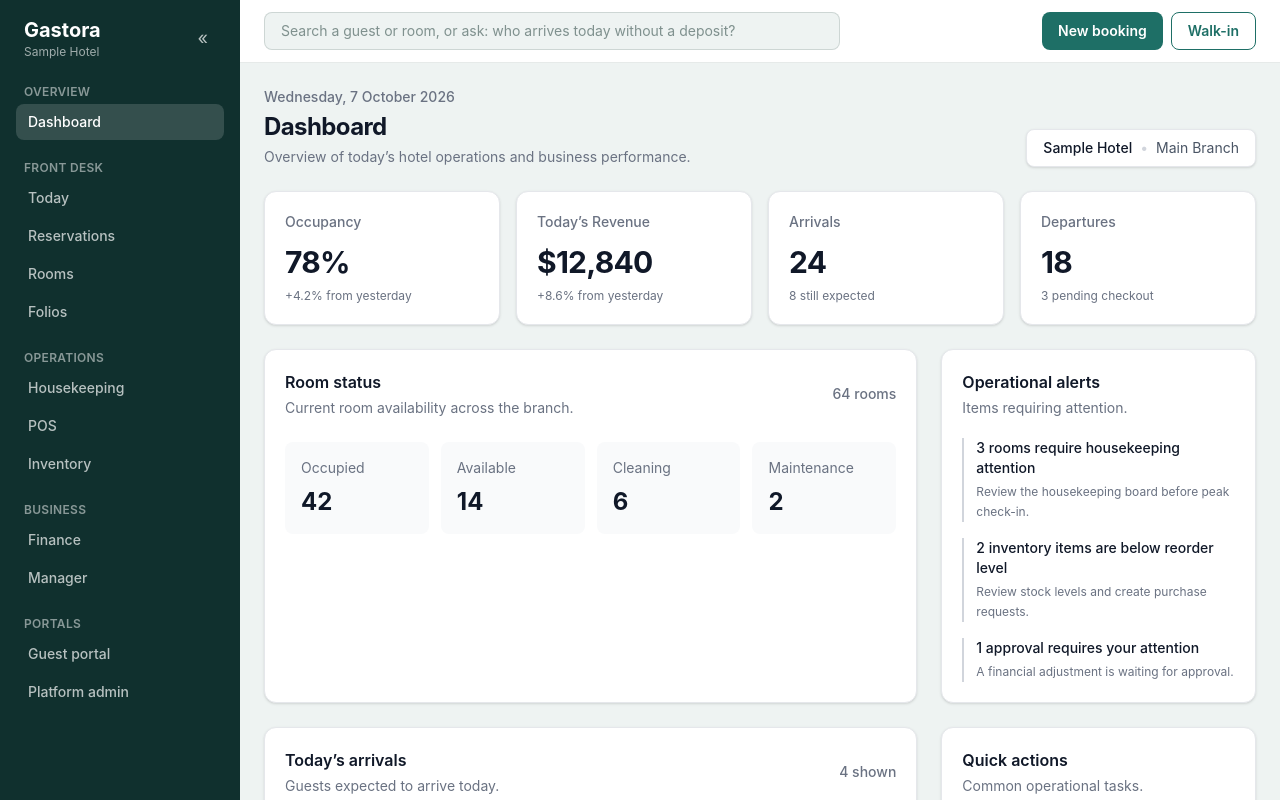
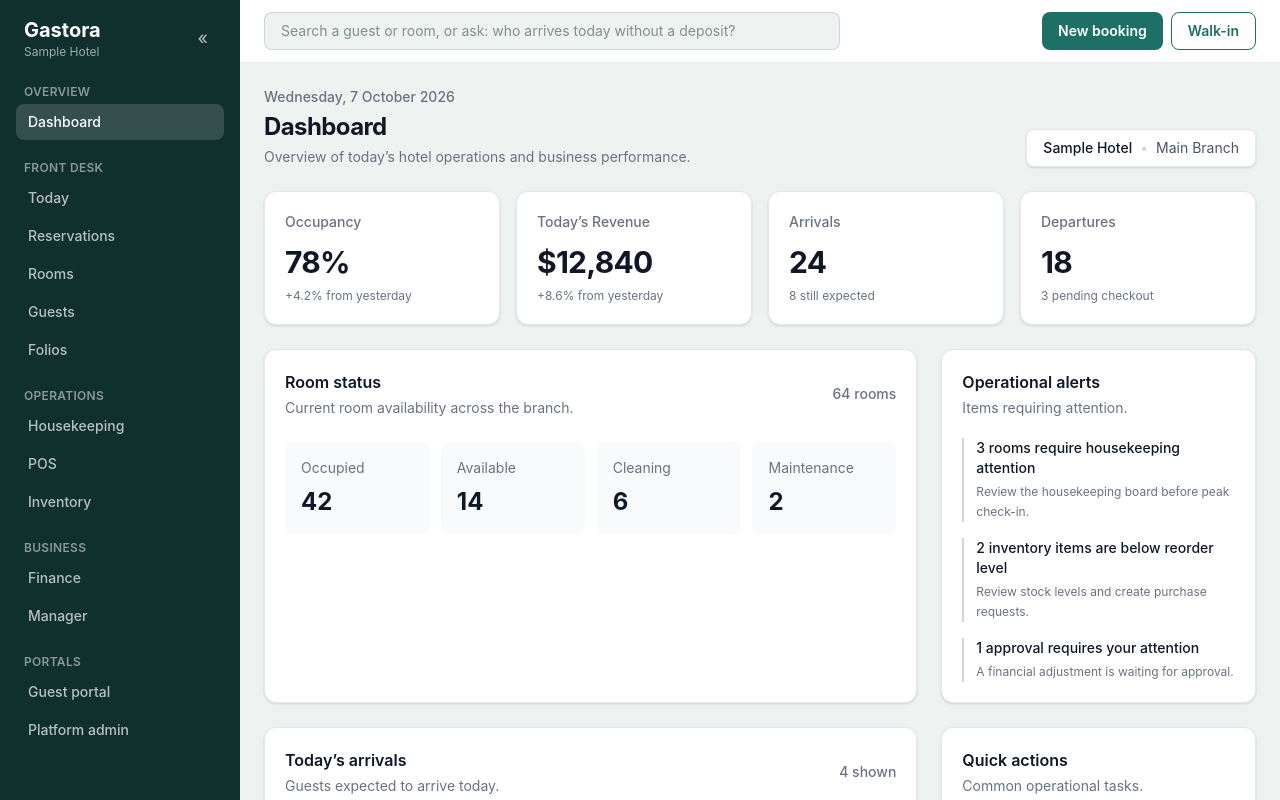
Before and after one commit to IqraAbdi1/Gastora-Hotel-System, a React (Vite) app: page /dashboard in a window 1280 px wide. Shown: the top 800 px of the page. Built offline with nearby package versions, Linux system fonts and the light colour scheme.

Commit message:
Add Guests link to sidebar

```diff
--- a/src/components/AppShell.tsx
+++ b/src/components/AppShell.tsx
@@ -19,6 +19,7 @@ const sections = [
       { to: '/desk', label: 'Today', end: true },
       { to: '/desk/reservations', label: 'Reservations' },
       { to: '/desk/rooms', label: 'Rooms' },
+       { to: '/guests', label: 'Guests' },
       { to: '/desk/folios', label: 'Folios' },
     ],
   },
```
